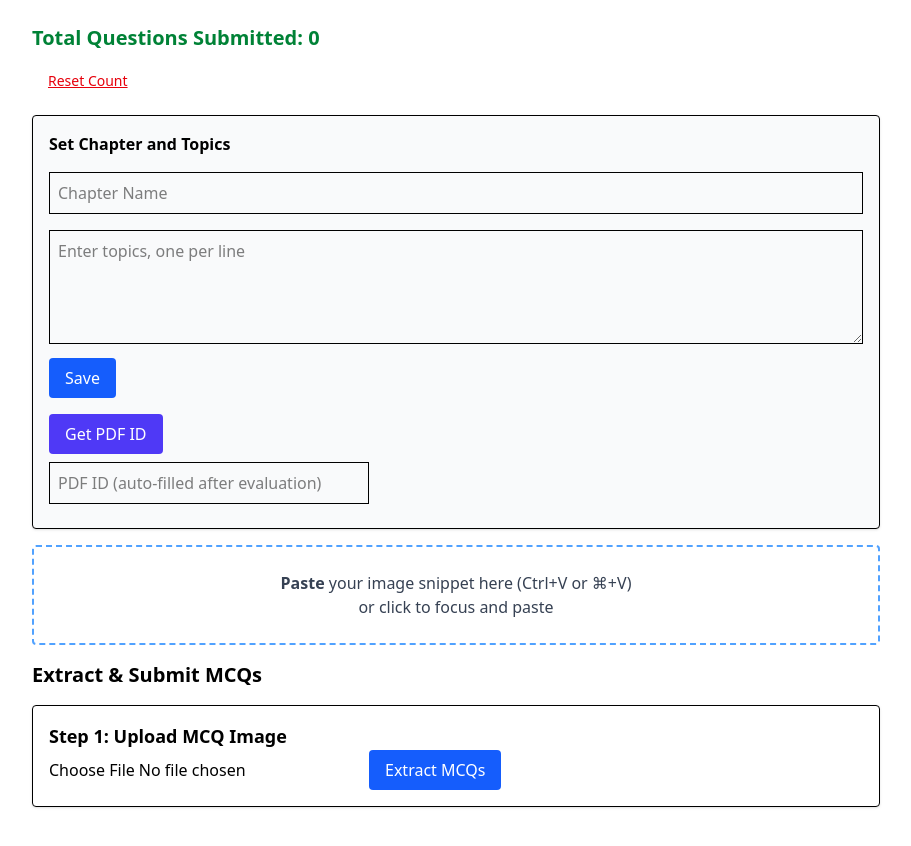
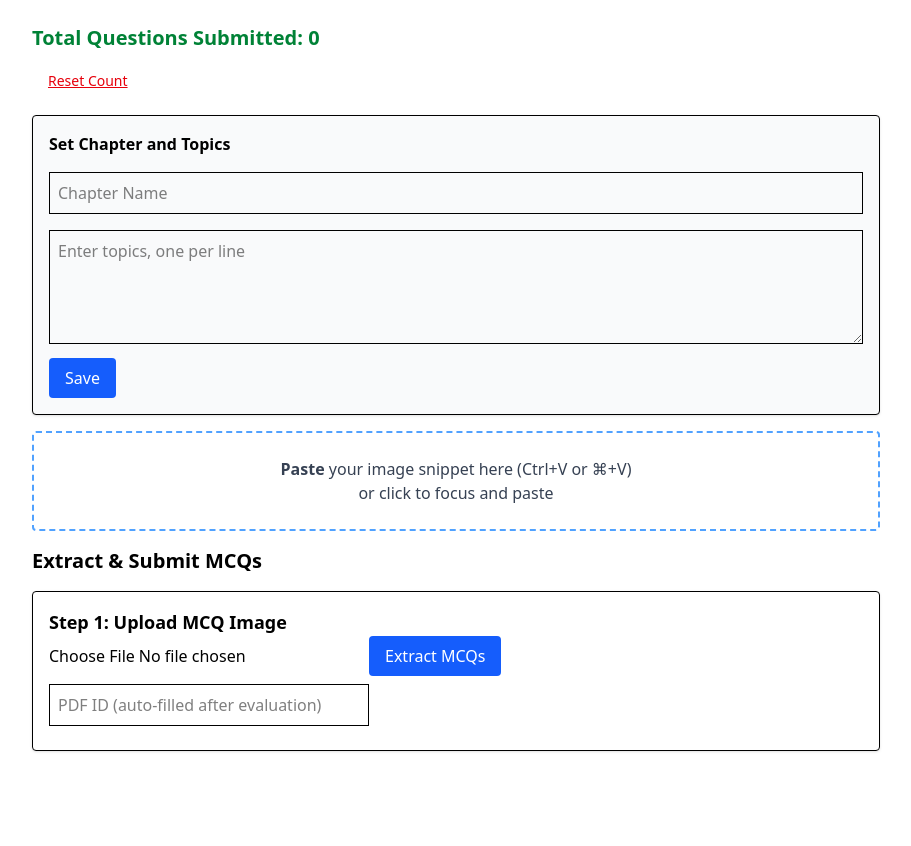
Before and after one commit to Code4Bharat1/neet720-superadmin, a Next.js app: page /imageExtracter in a window 1280 px wide. Shown: the whole page, without its empty margins (184-1095 px from the left). After the commit the page ends 800 px from the top, so only its background shows below. Built offline with nearby package versions, Linux system fonts and the light colour scheme.

Commit message:
Refactor MCQ JSON formatting: remove unused PDF ID and topic ID parameters, streamline submitted count state initialization, and enhance UI for PDF ID input handling.

```diff
--- a/src/app/imageExtracter/page.jsx
+++ b/src/app/imageExtracter/page.jsx
@@ -4,7 +4,7 @@ import React, { useState, useRef, useEffect } from "react";
 import axios from "axios";
 
 // Helper to convert MCQ JSON from backend to UI-friendly object
-function formatMcqJsonForUI(mcq, pdfId = "") {
+function formatMcqJsonForUI(mcq) {
   const answerIdx = "abcd".indexOf((mcq.answer || "").toLowerCase());
   return {
     question: mcq.question,
@@ -17,16 +17,15 @@ function formatMcqJsonForUI(mcq, pdfId = "") {
     evaluating: false,
     submitting: false,
     evaluated: false,
-    pdfId: pdfId || "",
+    pdfId: "",
     topic: "",
-    topic_id: "",
     diagramPath: "",
   };
 }
 
-const SUBJECT_DEFAULT = "Physics"; // Change to allow user input if needed
+const Page = () => {
 
-const Page = () => {
+
   // Chapter/Topics state with localStorage
   const [chapter, setChapter] = useState(() => {
     if (typeof window !== "undefined") {
@@ -62,13 +61,13 @@ const Page = () => {
   const [extractError, setExtractError] = useState(null);
   const [extractedQuestions, setExtractedQuestions] = useState([]);
   const [pdfId, setPdfId] = useState("");
-  const [pdfIdLoading, setPdfIdLoading] = useState(false);
   const [submittedCount, setSubmittedCount] = useState(() => {
   if (typeof window !== "undefined") {
     return parseInt(localStorage.getItem("mcq_submitted_count") || "0", 10);
   }
   return 0;
 });
+
 
   useEffect(() => {
     if (topics.length > 0) setTopicInput(topics.join("\n"));
@@ -94,38 +93,6 @@ const Page = () => {
     setMcqImage(e.target.files[0]);
   };
 
-  // PDF ID fetcher
-  const handleGetPdfId = async () => {
-    if (!chapter || topics.length === 0) {
-      alert("Please set chapter name and topics first.");
-      setShowEdit(true);
-      return;
-    }
-    setPdfIdLoading(true);
-    try {
-      const res = await axios.post(
-        "http://localhost:5000/pdfid", // <<=== Your endpoint
-        {
-          chapterName: chapter,
-          subject: SUBJECT_DEFAULT,
-          topicTags: topics,
-        }
-      );
-      if (res.data.pdfId) {
-        setPdfId(res.data.pdfId);
-        // Also update any existing MCQs with this pdfId
-        setExtractedQuestions((prev) =>
-          prev.map((q) => ({ ...q, pdfId: res.data.pdfId }))
-        );
-      } else {
-        alert("PDF ID not received.");
-      }
-    } catch (err) {
-      alert("Failed to get PDF ID from backend.");
-    }
-    setPdfIdLoading(false);
-  };
-
   const handleExtractMcqs = async () => {
     if (!mcqImage) {
       alert("Please upload an image first.");
@@ -134,6 +101,7 @@ const Page = () => {
     setExtracting(true);
     setExtractError(null);
     setExtractedQuestions([]);
+
     try {
       const formData = new FormData();
       formData.append("image", mcqImage);
@@ -148,7 +116,7 @@ const Page = () => {
       // Expecting: { success, type, mcqs: [ ... ] }
       const mcqs = res.data.mcqs;
       if (Array.isArray(mcqs)) {
-        setExtractedQuestions(mcqs.map((mcq) => formatMcqJsonForUI(mcq, pdfId)));
+        setExtractedQuestions(mcqs.map(formatMcqJsonForUI));
       } else {
         setExtractError("No MCQs found in response.");
       }
@@ -215,7 +183,6 @@ const Page = () => {
           mcq: mcqText,
           chapter: chapter,
           topics: topics,
-          subject: SUBJECT_DEFAULT,
         }
       );
       const { difficulty, answer, explanation, topic, topic_id } = res.data;
@@ -226,7 +193,6 @@ const Page = () => {
         arr[idx].difficulty_level = mappedDifficulty;
         arr[idx].solution = explanation;
         arr[idx].topic = topic || "";
-        arr[idx].topic_id = topic_id || "";
         arr[idx].options = arr[idx].options.map((opt, i) => ({
           ...opt,
           is_correct:
@@ -236,6 +202,7 @@ const Page = () => {
         arr[idx].evaluating = false;
         return arr;
       });
+      if (topic_id) setPdfId(topic_id.toString());
     } catch (error) {
       setExtractedQuestions((prev) => {
         const arr = [...prev];
@@ -299,6 +266,8 @@ const Page = () => {
 >
   Reset Count
 </button>
+
+
 
       {/* Chapter/Topics section */}
       <div className="border p-4 rounded shadow mb-4 bg-gray-50">
@@ -364,21 +333,6 @@ const Page = () => {
             </button>
           </div>
         )}
-        {/* Add button to get PDF ID from backend */}
-        <button
-          onClick={handleGetPdfId}
-          className="bg-indigo-600 text-white px-4 py-2 rounded mt-4"
-          disabled={pdfIdLoading || !chapter || topics.length === 0}
-        >
-          {pdfIdLoading ? "Getting PDF ID..." : "Get PDF ID"}
-        </button>
-        {/* Display PDF ID */}
-        <input
-          placeholder="PDF ID (auto-filled after evaluation)"
-          className="block border p-2 my-2 w-full max-w-xs"
-          value={pdfId}
-          readOnly
-        />
       </div>
 
       <div
@@ -423,6 +377,12 @@ const Page = () => {
             />
           </div>
         )}
+        <input
+          placeholder="PDF ID (auto-filled after evaluation)"
+          className="block border p-2 my-2 w-full max-w-xs"
+          value={pdfId}
+          onChange={(e) => setPdfId(e.target.value)}
+        />
       </div>
 
       {extractedQuestions.length > 0 && (
@@ -483,20 +443,12 @@ const Page = () => {
     <span className="text-blue-600">{q.topic}</span>
   </div>
 )}
-              {q.topic_id && (
-                <input
-                  placeholder="Topic ID (auto-fetched)"
-                  className="block border p-2 my-2 w-full max-w-xs bg-gray-100"
-                  value={q.topic_id}
-                  readOnly
-                />
-              )}
 
 <input
-                placeholder="PDF ID (auto-filled)"
+  placeholder="PDF ID (auto-filled after evaluation)"
   className="block border p-2 my-2 w-full max-w-xs"
   value={pdfId}
-                readOnly
+  onChange={(e) => setPdfId(e.target.value)}
 />
 
               <textarea
```
Lines whose indentation alone changed are shown as unchanged.
